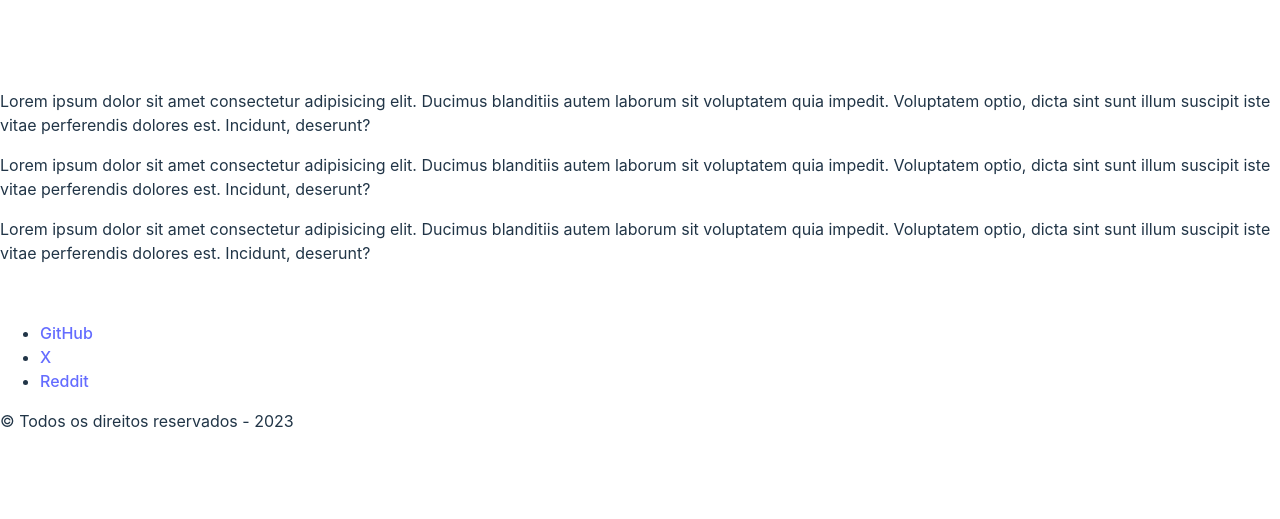
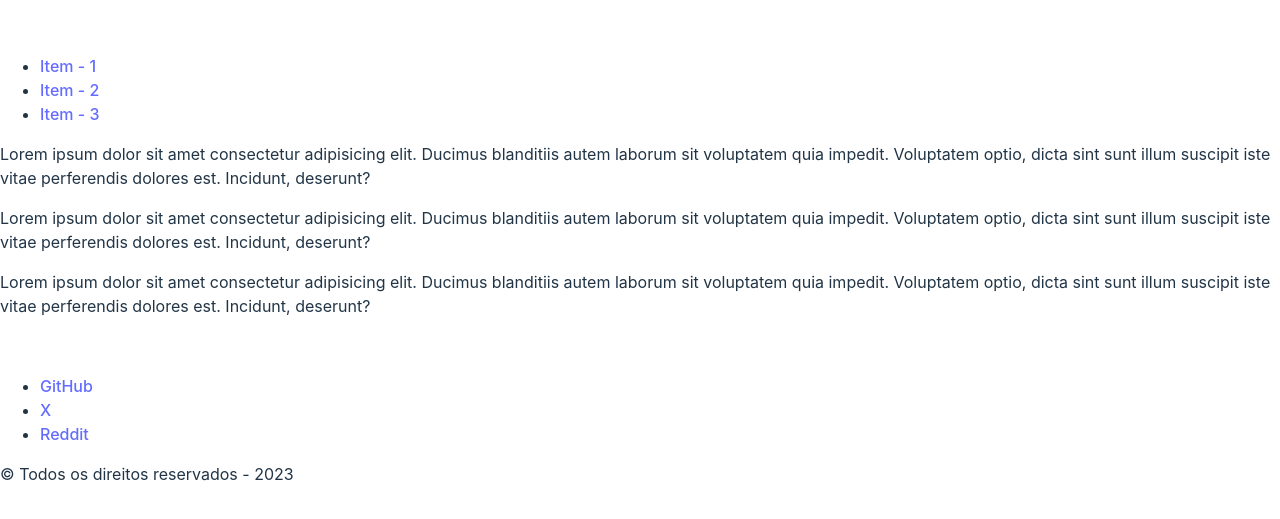
Before and after one commit to k-alm/spa-1tdspm, a React (Vite) app: page / in a window 1280 px wide. Shown: the part 139-658 px from the top of the page. Built offline with nearby package versions, Linux system fonts and the light colour scheme.

Commit message:
Restante dos componentes criados

```diff
--- a/src/App.jsx
+++ b/src/App.jsx
@@ -1,5 +1,7 @@
 // Importando dependências e/ou arquivos que vamos utilizar e/ou referenciar
 import Header from "./components/header"
+import Footer from "./components/footer"
+import Main from "./components/Main"
 
 export default function App(){
   return(
@@ -8,30 +10,17 @@ export default function App(){
         {/*Isso é um comentário*/}
         {/* Vamos criar um cabeçalho com um header, um h1 com um título e uma lista com 3 itens com link */}
 
+        <Header></Header>
+
         {/* Vamos criar uma seção com uma div com 3 <p></p> e estes <p></p> vão ter 3 linhas de lorem, abaixo dos
         <p></p> uma imagem */}
 
-        <section>
-        <div>
-          <p>Lorem ipsum dolor sit amet consectetur adipisicing elit. Ducimus blanditiis autem laborum sit voluptatem quia impedit. Voluptatem optio, dicta sint sunt illum suscipit iste vitae perferendis dolores est. Incidunt, deserunt?</p>
-          <p>Lorem ipsum dolor sit amet consectetur adipisicing elit. Ducimus blanditiis autem laborum sit voluptatem quia impedit. Voluptatem optio, dicta sint sunt illum suscipit iste vitae perferendis dolores est. Incidunt, deserunt?</p>
-          <p>Lorem ipsum dolor sit amet consectetur adipisicing elit. Ducimus blanditiis autem laborum sit voluptatem quia impedit. Voluptatem optio, dicta sint sunt illum suscipit iste vitae perferendis dolores est. Incidunt, deserunt?</p>
-          <img src="" alt="" />
-        </div>
-        </section>
+        <Main></Main>
 
         {/* Vamos criar um rodapé com uma div, uma lista com 3 itens com links para redes sociais e abaixo
         um <p></p> com o texto e código do símbolo de direitos reservados */}
-        <footer>
-          <div>
-            <ul>
-              <li><a href="#">GitHub</a></li>
-              <li><a href="#">X</a></li>
-              <li><a href="#">Reddit</a></li>
-            </ul>
-            <p>&copy; Todos os direitos reservados - 2023</p>
-          </div>
-        </footer>
+        <Footer></Footer>
+
       </div>
     </>
   )
--- /dev/null
+++ b/src/components/Footer.jsx
@@ -0,0 +1,16 @@
+export default function Footer(){
+    return(
+        <>
+            <footer>
+            <div>
+                <ul>
+                <li><a href="#">GitHub</a></li>
+                <li><a href="#">X</a></li>
+                <li><a href="#">Reddit</a></li>
+                </ul>
+                <p>&copy; Todos os direitos reservados - 2023</p>
+            </div>
+            </footer>
+        </>
+    )
+}
--- /dev/null
+++ b/src/components/Main.jsx
@@ -0,0 +1,14 @@
+export default function Main(){
+    return(
+        <>
+            <section>
+                <div>
+                    <p>Lorem ipsum dolor sit amet consectetur adipisicing elit. Ducimus blanditiis autem laborum sit voluptatem quia impedit. Voluptatem optio, dicta sint sunt illum suscipit iste vitae perferendis dolores est. Incidunt, deserunt?</p>
+                    <p>Lorem ipsum dolor sit amet consectetur adipisicing elit. Ducimus blanditiis autem laborum sit voluptatem quia impedit. Voluptatem optio, dicta sint sunt illum suscipit iste vitae perferendis dolores est. Incidunt, deserunt?</p>
+                    <p>Lorem ipsum dolor sit amet consectetur adipisicing elit. Ducimus blanditiis autem laborum sit voluptatem quia impedit. Voluptatem optio, dicta sint sunt illum suscipit iste vitae perferendis dolores est. Incidunt, deserunt?</p>
+                    <img src="" alt="" />
+                </div>
+            </section>
+        </>
+    )
+}
--- a/src/components/header.jsx
+++ b/src/components/header.jsx
@@ -10,5 +10,5 @@ export default function Header(){
             </ul>
             </header>
         </>
-    )
+    );
 }
```
Lines whose indentation alone changed are shown as unchanged.
